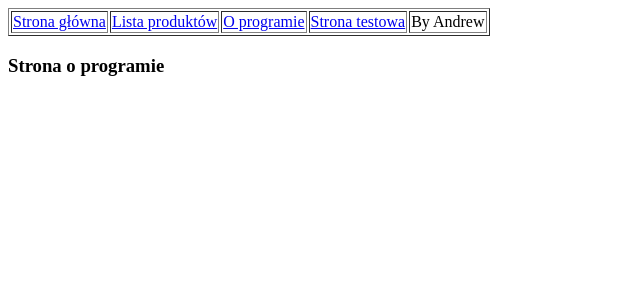
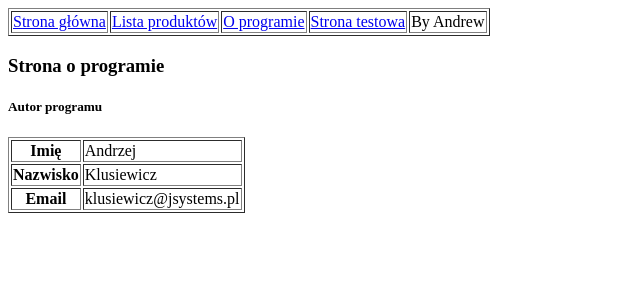
Before and after one commit to andrzejklusiewicz33/2811WEB, a Flask app: page /about in a window 1280 px wide. Shown: the top 300 px of the page, without its empty margins (0-640 px from the left). Run offline with Flask 2, Linux system fonts and the light colour scheme.

Commit message:
cwiczenie 56

```diff
--- a/app.py
+++ b/app.py
@@ -13,13 +13,21 @@ def show_products():
 
 @app.route('/about')
 def about():
-    return render_template("about.html")
+    return render_template("about.html",first_name="Andrzej",last_name="Klusiewicz",email="klusiewicz@jsystems.pl")
+
+class Owoc:
+    def __init__(self,nazwa,kolor):
+        self.nazwa=nazwa
+        self.kolor=kolor
+    def __str__(self):
+        return str(self.__dict__)
 
 @app.route('/tests')
 def tests():
     x=99
     krotka=("Python",'Java','PL/SQL','PL/pgSQL')
-    return render_template("tests.html",zmienna=x, jezyki=krotka)  #"<h1>Strona testowa - zmieniona SIEMA TU MAPET!</h1>"
+    owoc=Owoc('Banan','Żółty')
+    return render_template("tests.html",zmienna=x, jezyki=krotka,owoc=owoc)
 
 
 
@@ -39,3 +47,8 @@ if __name__ == '__main__':
 #54. Zadbaj o to, by na wszystkich ekranach bylo menu z linkami do wszystkich podstron
 
 #55. Przekaż do widoku ekranu /about swoje imię, nazwisko i email i wyświetl na widoku w tabeli
+
+#56. Stwórz klasę Author i dodaj do niej konstruktor sparametryzowany. Klasa powinna
+#posiadać pola first_name,last_name,email. W kontrolerze ekranu /about stwórz obiekt tej klasy,
+#przekaż go do widoku i wyświetl dane z niego zamiast korzystac ze zmiennych z poprzedniego cwiczenia
+#przekazywanie zmiennych z poprzedniego cwiczenia mozessz wtedy usunac
--- a/templates/about.html
+++ b/templates/about.html
@@ -10,5 +10,19 @@
 {% include 'menu.html' %}
 
 <h3>Strona o programie</h3>
+
+<h5>Autor programu</h5>
+<table border="1">
+    <tr>
+        <th>Imię</th><td>{{first_name}}</td>
+    </tr>
+    <tr>
+        <th>Nazwisko</th><td>{{ last_name }}</td>
+    </tr>
+    <tr>
+        <th>Email</th><td>{{ email }}</td>
+    </tr>
+</table>
+
 </body>
 </html>
```
Also changed, not shown: templates/tests.html (+1 -11 lines).
